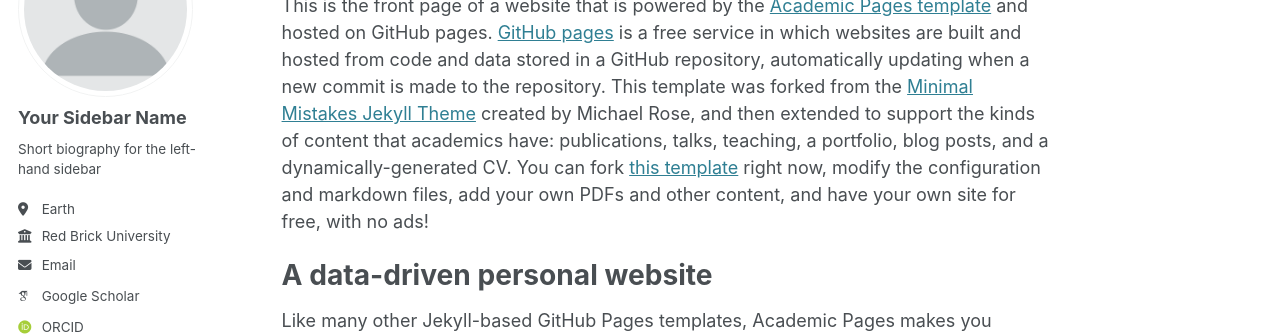
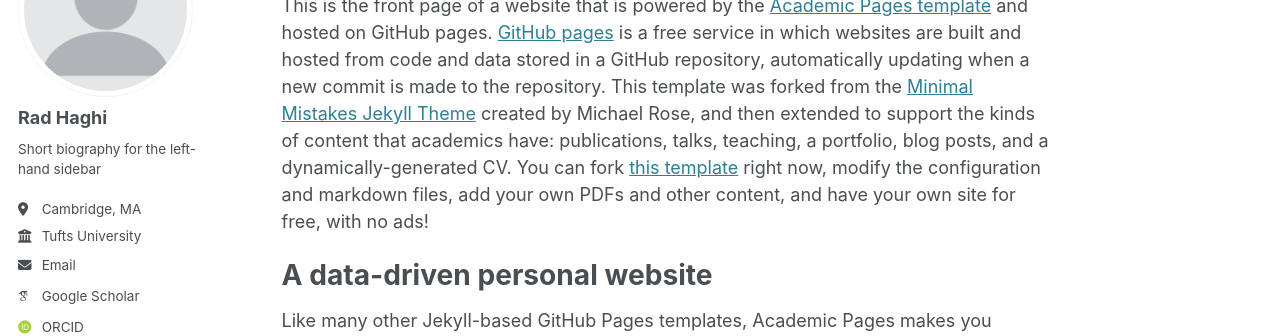
Before and after one commit to rhaghi/rhaghi.github.io, a Jekyll site: the page built from _pages/about.md, in a window 1280 px wide. Shown: the part 184-520 px from the top of the page. Built offline with Jekyll 4.4.1, drawn with Linux system fonts in a browser that asks for light colours; some web fonts are replaced.

Commit message:
Update _config.yml

```diff
--- a/_config.yml
+++ b/_config.yml
@@ -23,11 +23,11 @@ repository               : "academicpages/academicpages.github.io"
 author:
   # Biographic information
   avatar           : "profile.png"
-  name             : "Your Sidebar Name"
+  name             : "Rad Haghi"
   pronouns         : # example: "she/her"
   bio              : "Short biography for the left-hand sidebar"
-  location         : "Earth"
-  employer         : "Red Brick University"
+  location         : "Cambridge, MA"
+  employer         : "Tufts University"
   uri              : # URL
   email            : "none@example.org"
 
```
